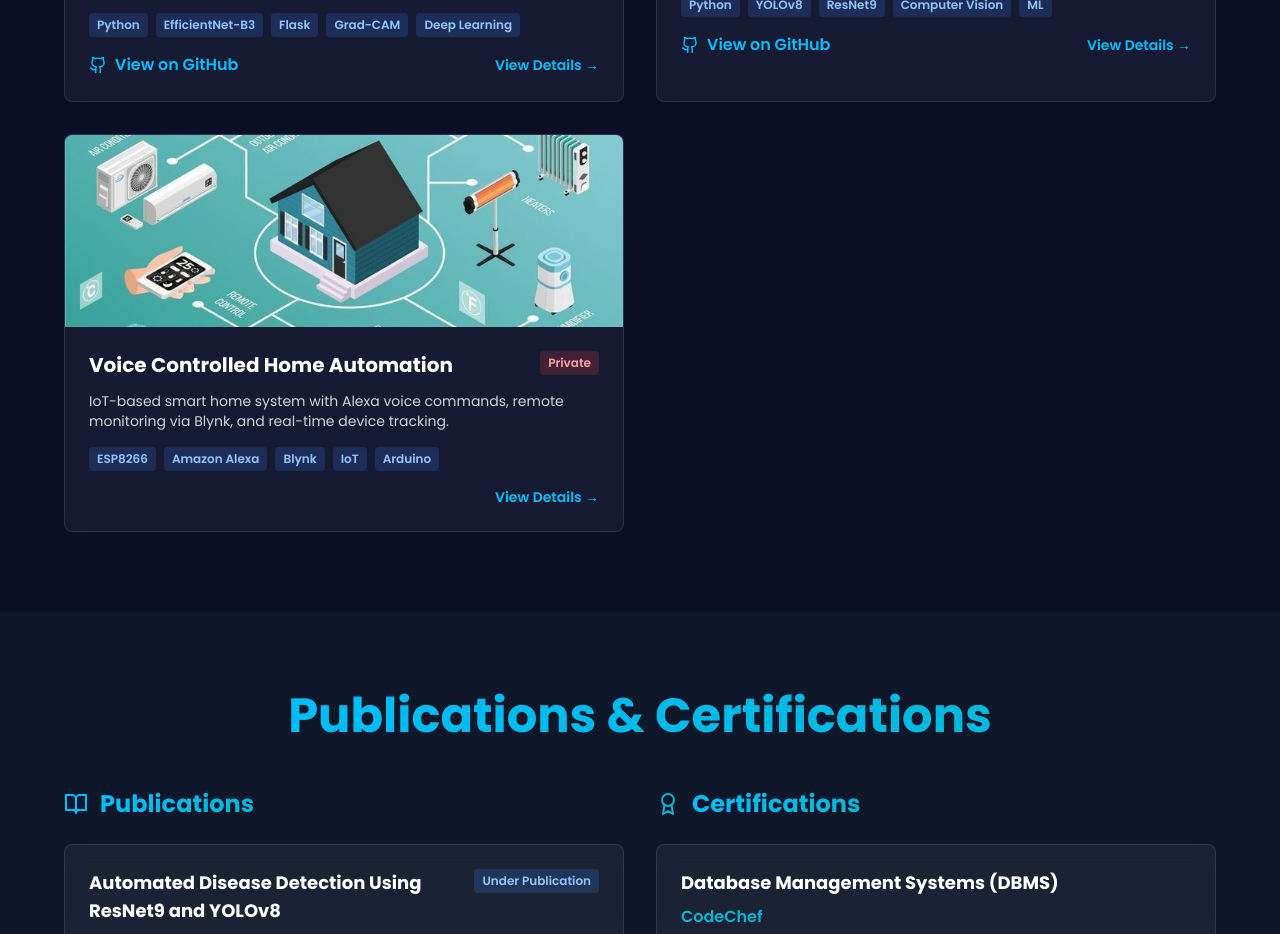
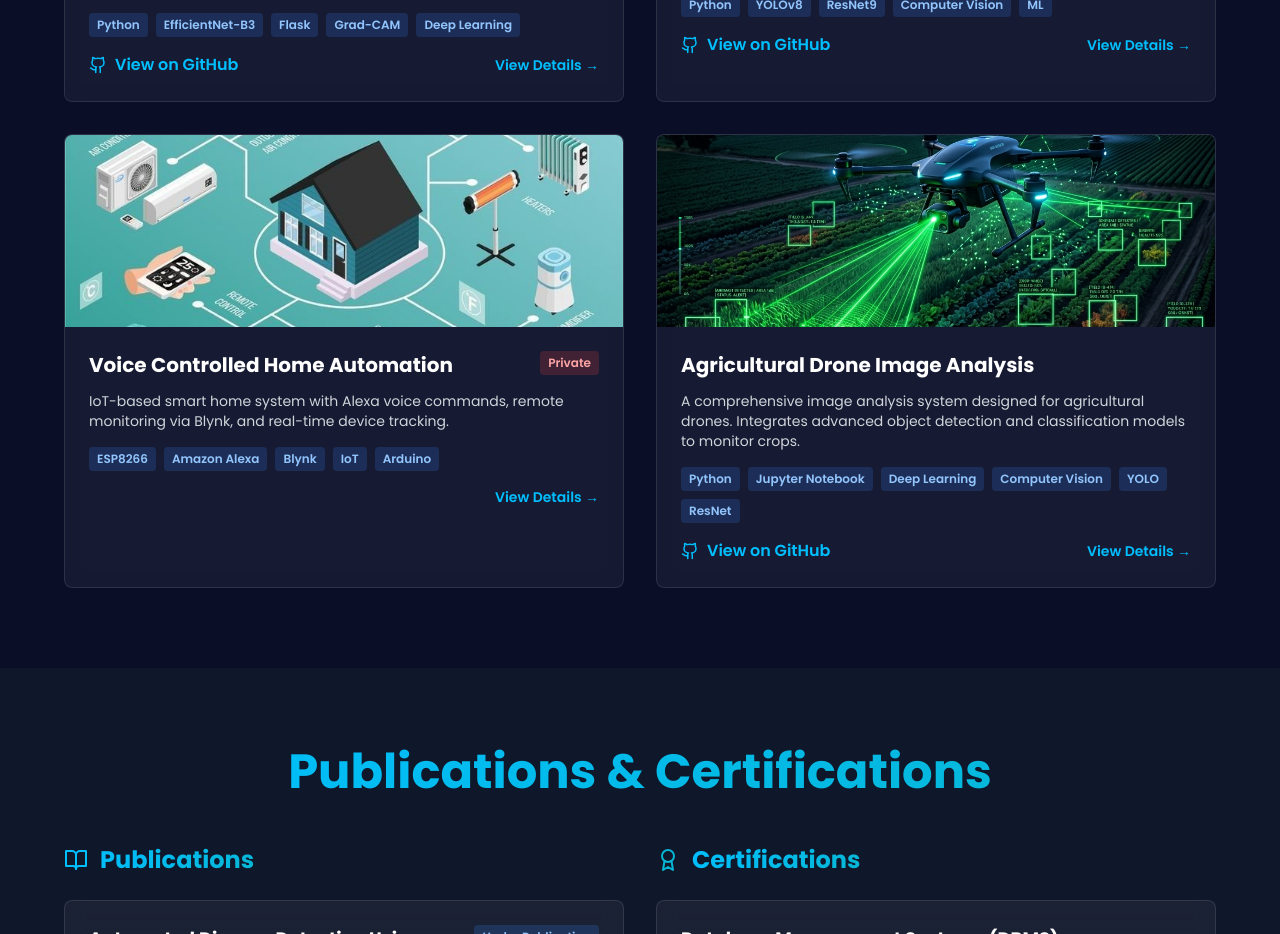
Before and after one commit to Vinod2127/Personal-Portfolio, a React (Vite) app: page / in a window 1280 px wide. Shown: the part 2720-3654 px from the top of the page. Built offline with nearby package versions, Linux system fonts and the light colour scheme.

Commit message:
Add Agricultural Drone Image Analysis project

```diff
--- a/src/components/Projects.jsx
+++ b/src/components/Projects.jsx
@@ -79,6 +79,30 @@ export default function Projects() {
         ],
         impact: 'Provides home owners with a cost-effective smart home solution. Improves quality of life and energy efficiency.',
         timeline: 'Ongoing project (Started in 2024)',
+      },
+    },
+    {
+      id: 4,
+      title: 'Agricultural Drone Image Analysis',
+      description:
+        'A comprehensive image analysis system designed for agricultural drones. Integrates advanced object detection and classification models to monitor crops.',
+      image: '/projects/drone-analysis.png',
+      tech: ['Python', 'Jupyter Notebook', 'Deep Learning', 'Computer Vision', 'YOLO', 'ResNet'],
+      github: 'https://github.com/Vinod2127/AGRICULTURAL-DRONE-IMAGE-ANALYSIS.git',
+      fullSummary: {
+        overview: 'An advanced computer vision project that leverages drone imagery to perform detailed agricultural analysis, combining both localization and classification capabilities.',
+        challenge: 'Large-scale farms require efficient and automated methods to monitor crop health and detect issues early across vast areas, which is difficult manually.',
+        solution: 'Developed a system utilizing Jupyter Notebooks to process and analyze high-resolution drone images. The system incorporates deep learning models (YOLO and ResNet) to identify and classify specific agricultural features, such as crop diseases or anomalies.',
+        features: [
+          'Processing of high-resolution drone imagery',
+          'Integration of object detection (YOLO)',
+          'Integration of image classification (ResNet)',
+          'Comprehensive Jupyter Notebook workflows',
+          'Data visualization and feature highlighting',
+          'Designed for precision agriculture',
+        ],
+        impact: 'Provides farmers and agronomists with actionable insights from aerial data, facilitating early intervention and optimizing crop yields.',
+        timeline: 'Completed (2024)',
       },
     },
   ]
```
Also changed, not shown: public/projects/drone-analysis.png (added).
